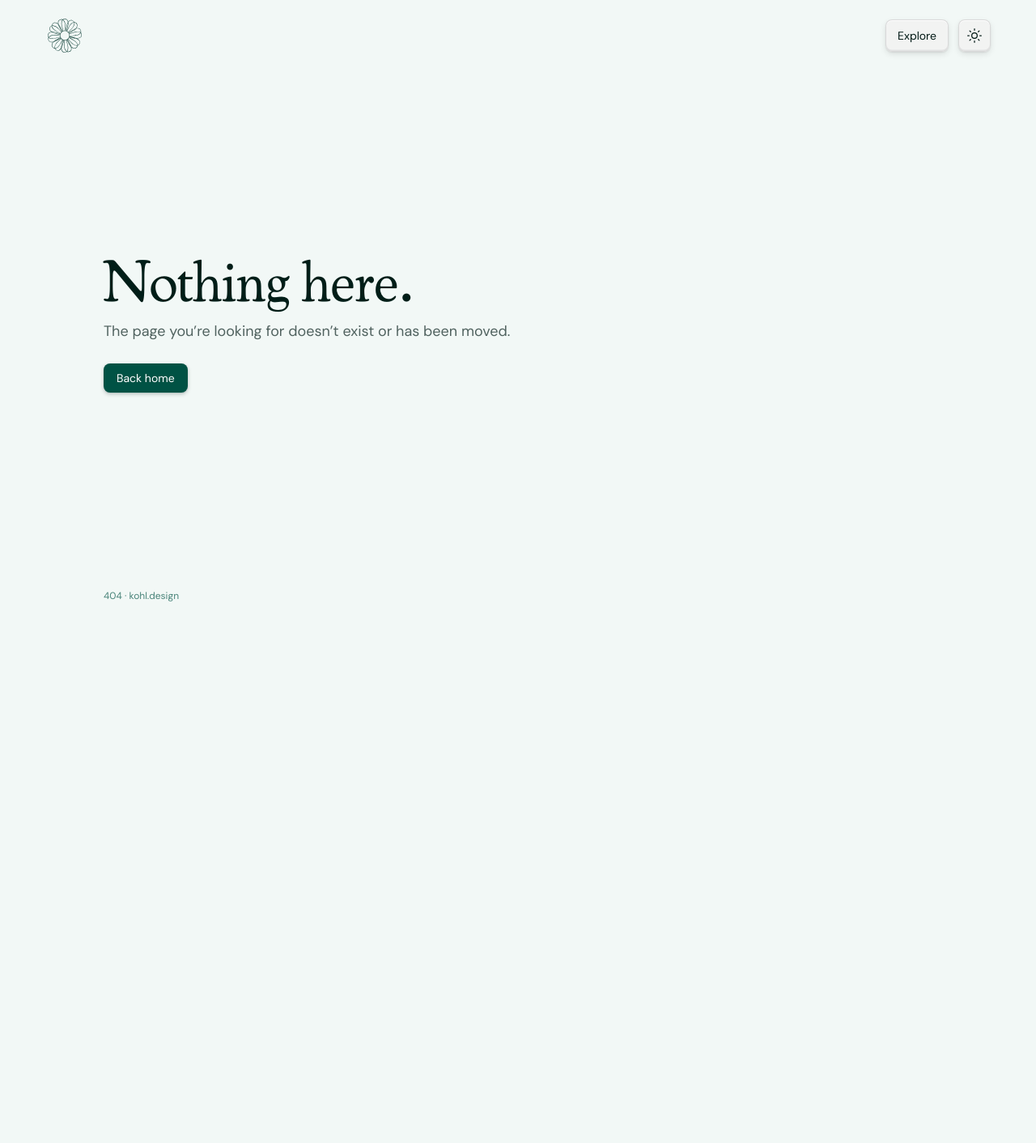
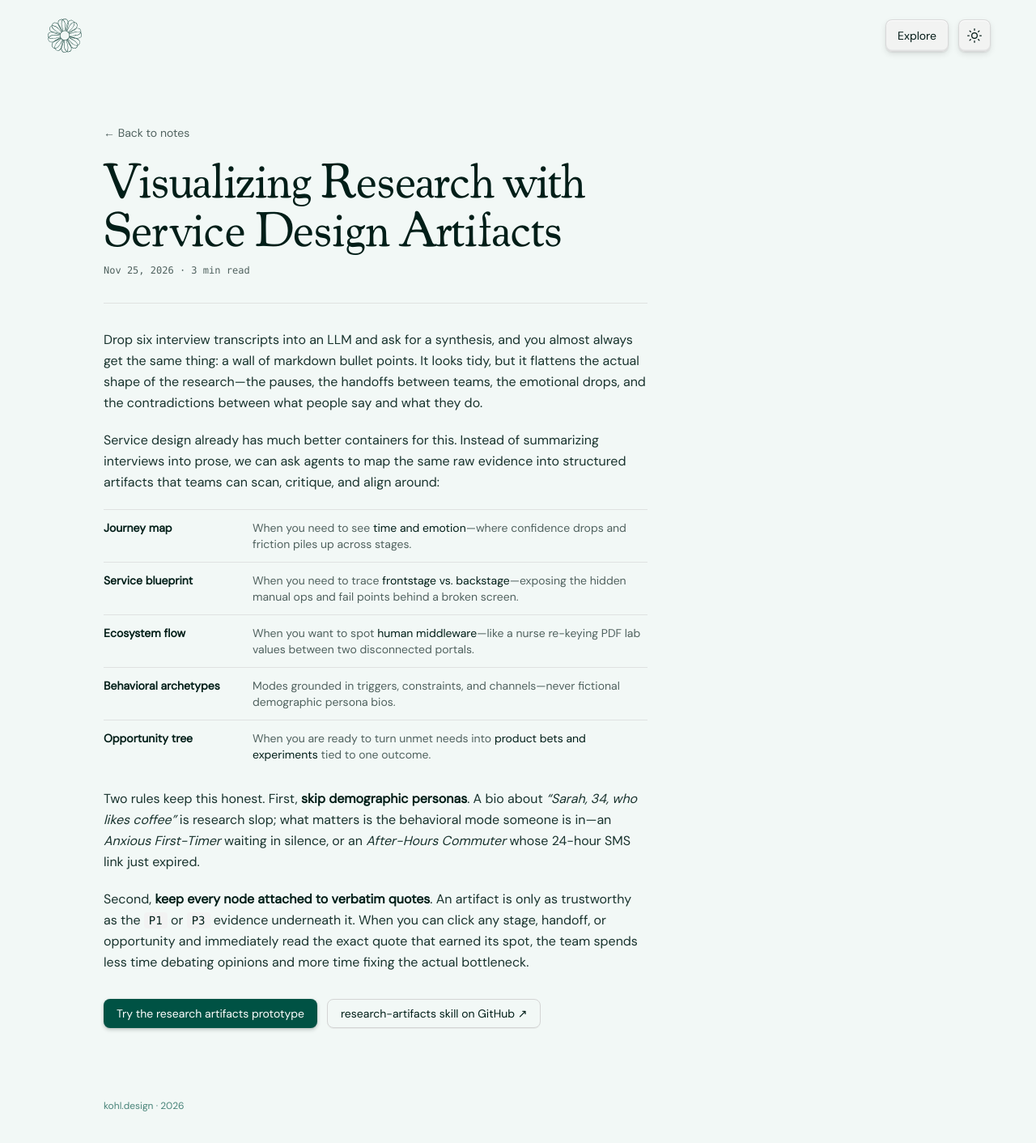
Before and after one commit to bergets/kohl-design, a Next.js app: page /notes/visualizing-research in a window 1280 px wide. Before the commit this address had no page. Shown: the top 1412 px of the page at 81% size. Before the commit the page ends 800 px from the top, so only its background shows below. Built offline with nearby package versions, Linux system fonts and the light colour scheme.

Commit message:
Publish Visualizing Research with Service Design Artifacts note

```diff
--- a/app/notes/page.tsx
+++ b/app/notes/page.tsx
@@ -17,6 +17,14 @@ interface NoteItem {
 }
 
 const NOTES: NoteItem[] = [
+  {
+    title: "Visualizing Research with Service Design Artifacts",
+    href: "/notes/visualizing-research",
+    date: "Nov 25, 2026",
+    readingTime: "3 min read",
+    snippet:
+      "Why LLMs shouldn't flatten interviews into markdown bullet walls—and how service design artifacts keep synthesis spatial, relational, and grounded in evidence.",
+  },
   {
     title: "The Canvas and the Harness",
     href: "/notes/canvas-and-harness",
--- /dev/null
+++ b/app/notes/visualizing-research/page.tsx
@@ -0,0 +1,176 @@
+import type { Metadata } from "next";
+import Link from "next/link";
+import { cooper } from "@/app/fonts";
+import { SiteHeader } from "@/components/SiteHeader";
+import { Button } from "@/components/ui/button";
+
+export const metadata: Metadata = {
+  title: "Visualizing Research with Service Design Artifacts — kohl.design",
+  description:
+    "Why LLMs shouldn't flatten user interviews into walls of markdown bullets—and how service design artifacts keep synthesis spatial, relational, and grounded in evidence.",
+};
+
+export default function VisualizingResearchNotePage() {
+  return (
+    <div className="min-h-dvh flex flex-col justify-between relative z-10">
+      <SiteHeader />
+      <main className="flex-1 w-full flex flex-col justify-between px-6 sm:px-8 md:px-12 lg:px-14 pb-28 md:pb-14">
+        <div className="my-auto py-10 sm:py-16 w-full max-w-5xl mx-auto">
+          <article className="w-full max-w-2xl space-y-8">
+            <div className="space-y-4">
+              <Link
+                href="/notes"
+                className="inline-flex items-center text-sm font-sans text-muted-foreground hover:text-foreground transition-colors"
+              >
+                ← Back to notes
+              </Link>
+
+              <h1
+                className={`${cooper.className} text-4xl sm:text-5xl md:text-6xl font-normal tracking-tight text-pine-800 dark:text-crimson-100`}
+              >
+                Visualizing Research with Service Design Artifacts
+              </h1>
+
+              <p className="text-xs font-mono text-muted-foreground">
+                Nov 25, 2026 · 3 min read
+              </p>
+            </div>
+
+            <div className="border-t border-border/60 pt-8 space-y-5 font-sans text-base text-foreground/90 leading-relaxed">
+              <p>
+                Drop six interview transcripts into an LLM and ask for a
+                synthesis, and you almost always get the same thing: a wall of
+                markdown bullet points. It looks tidy, but it flattens the
+                actual shape of the research—the pauses, the handoffs between
+                teams, the emotional drops, and the contradictions between what
+                people say and what they do.
+              </p>
+
+              <p>
+                Service design already has much better containers for this.
+                Instead of summarizing interviews into prose, we can ask agents
+                to map the same raw evidence into structured artifacts that
+                teams can scan, critique, and align around:
+              </p>
+
+              <div className="border-t border-border/60 divide-y divide-border/60 text-sm">
+                <div className="py-3 grid gap-1 sm:grid-cols-[180px_1fr]">
+                  <span className="font-semibold text-foreground">
+                    Journey map
+                  </span>
+                  <span className="text-muted-foreground">
+                    When you need to see{" "}
+                    <strong className="font-medium text-foreground">
+                      time and emotion
+                    </strong>
+                    —where confidence drops and friction piles up across stages.
+                  </span>
+                </div>
+                <div className="py-3 grid gap-1 sm:grid-cols-[180px_1fr]">
+                  <span className="font-semibold text-foreground">
+                    Service blueprint
+                  </span>
+                  <span className="text-muted-foreground">
+                    When you need to trace{" "}
+                    <strong className="font-medium text-foreground">
+                      frontstage vs. backstage
+                    </strong>
+                    —exposing the hidden manual ops and fail points behind a
+                    broken screen.
+                  </span>
+                </div>
+                <div className="py-3 grid gap-1 sm:grid-cols-[180px_1fr]">
+                  <span className="font-semibold text-foreground">
+                    Ecosystem flow
+                  </span>
+                  <span className="text-muted-foreground">
+                    When you want to spot{" "}
+                    <strong className="font-medium text-foreground">
+                      human middleware
+                    </strong>
+                    —like a nurse re-keying PDF lab values between two
+                    disconnected portals.
+                  </span>
+                </div>
+                <div className="py-3 grid gap-1 sm:grid-cols-[180px_1fr]">
+                  <span className="font-semibold text-foreground">
+                    Behavioral archetypes
+                  </span>
+                  <span className="text-muted-foreground">
+                    Modes grounded in triggers, constraints, and channels—never
+                    fictional demographic persona bios.
+                  </span>
+                </div>
+                <div className="py-3 grid gap-1 sm:grid-cols-[180px_1fr]">
+                  <span className="font-semibold text-foreground">
+                    Opportunity tree
+                  </span>
+                  <span className="text-muted-foreground">
+                    When you are ready to turn unmet needs into{" "}
+                    <strong className="font-medium text-foreground">
+                      product bets and experiments
+                    </strong>{" "}
+                    tied to one outcome.
+                  </span>
+                </div>
+              </div>
+
+              <p>
+                Two rules keep this honest. First,{" "}
+                <strong className="font-semibold text-foreground">
+                  skip demographic personas
+                </strong>
+                . A bio about{" "}
+                <em>&ldquo;Sarah, 34, who likes coffee&rdquo;</em> is research
+                slop; what matters is the behavioral mode someone is in—an{" "}
+                <em>Anxious First-Timer</em> waiting in silence, or an{" "}
+                <em>After-Hours Commuter</em> whose 24-hour SMS link just
+                expired.
+              </p>
+
+              <p>
+                Second,{" "}
+                <strong className="font-semibold text-foreground">
+                  keep every node attached to verbatim quotes
+                </strong>
+                . An artifact is only as trustworthy as the{" "}
+                <code className="font-mono text-sm text-foreground bg-muted px-1.5 py-0.5 rounded">
+                  P1
+                </code>{" "}
+                or{" "}
+                <code className="font-mono text-sm text-foreground bg-muted px-1.5 py-0.5 rounded">
+                  P3
+                </code>{" "}
+                evidence underneath it. When you can click any stage, handoff,
+                or opportunity and immediately read the exact quote that earned
+                its spot, the team spends less time debating opinions and more
+                time fixing the actual bottleneck.
+              </p>
+
+              <div className="pt-3 flex flex-wrap items-center gap-3">
+                <Button asChild variant="default" size="default">
+                  <Link href="/playground/research-artifacts">
+                    Try the research artifacts prototype
+                  </Link>
+                </Button>
+                <Button asChild variant="outline" size="default">
+                  <a
+                    href="https://github.com/bergets/skills"
+                    target="_blank"
+                    rel="noopener noreferrer"
+                  >
+                    research-artifacts skill on GitHub ↗
+                  </a>
+                </Button>
+              </div>
+            </div>
+          </article>
+        </div>
+
+        <footer className="w-full max-w-5xl mx-auto pt-6 text-xs text-pine-600/70 dark:text-pine-400/50">
+          <span>kohl.design · 2026</span>
+        </footer>
+      </main>
+    </div>
+  );
+}
--- a/app/page.tsx
+++ b/app/page.tsx
@@ -46,6 +46,11 @@ const DIRECTORY_CHAPTERS: ChapterItem[] = [
 ];
 
 const HOME_NOTES = [
+  {
+    title: "Visualizing Research with Service Design Artifacts",
+    date: "Nov 25, 2026",
+    href: "/notes/visualizing-research",
+  },
   {
     title: "The Canvas and the Harness",
     date: "Nov 24, 2026",
```
